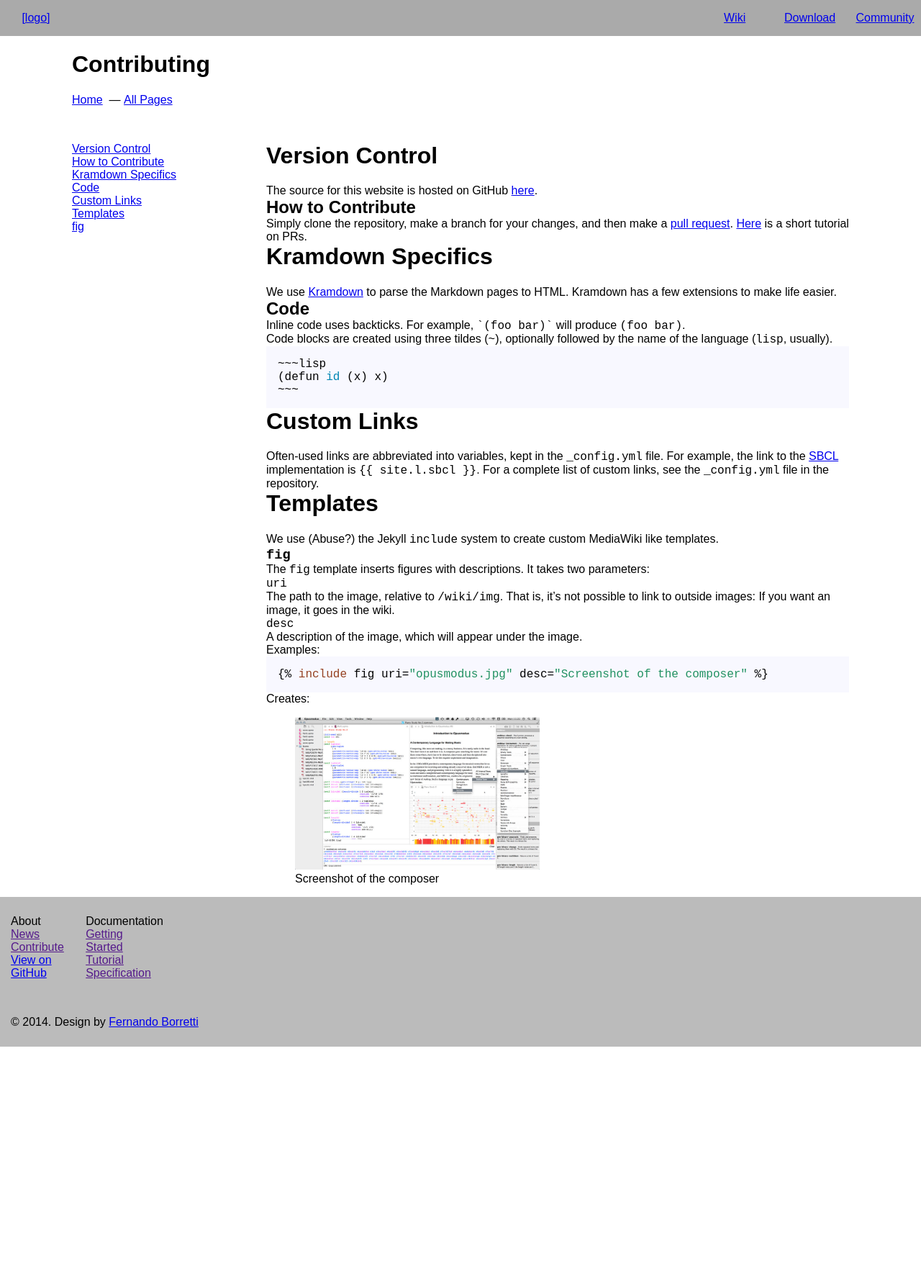
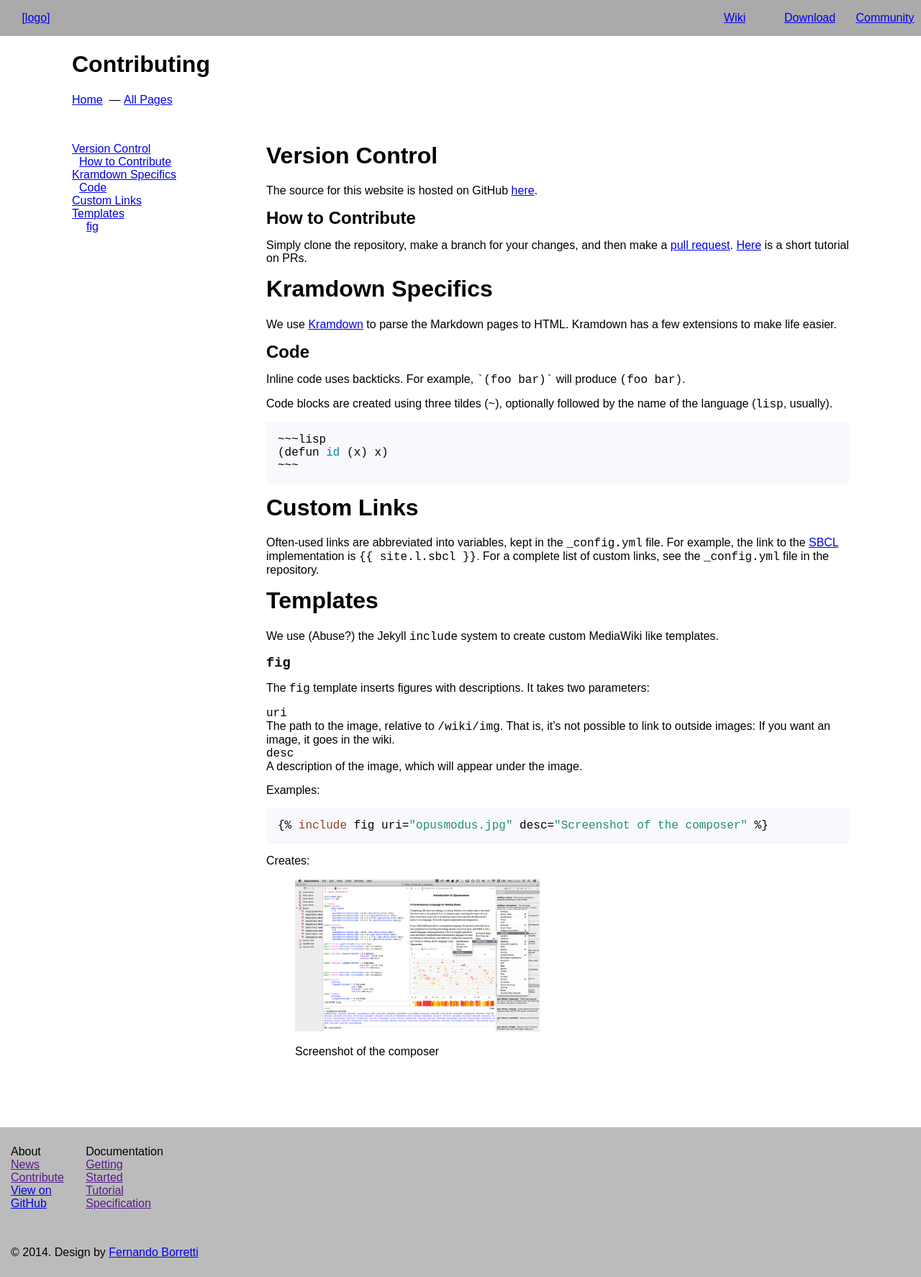
Before and after one commit to LispLang/lisplang.github.io, a Jekyll site: the page built from wiki/contributing.md, in a window 1280 px wide. Shown: the whole page at 72% size. Built offline with Jekyll 4.4.1, drawn with Linux system fonts in a browser that asks for light colours; nearby versions of some CDN libraries; before the commit the page ends 1454 px from its top, so only the background shows below that.

Commit message:
More wiki layout

```diff
--- a/_layouts/wiki.html
+++ b/_layouts/wiki.html
@@ -4,7 +4,7 @@ layout: default
 <main class="wiki">
   <header>
     <h1>{{ page.title }}</h1>
-    <ul class="links">
+    <ul>
       <li><a href="/wiki/index.html">Home</a></li>
       <li><a href="/wiki/all-pages.html">All Pages</a></li>
     </ul>
--- a/_sass/layout.scss
+++ b/_sass/layout.scss
@@ -131,14 +131,54 @@ footer {
       ul {
         list-style-type: none;
         padding-left: 0;
+
+        $toc-base-padding: 10px;
+
+        .toc-h2 {
+          padding-left: $toc-base-padding;
+        }
+
+        .toc-h3 {
+          padding-left: $toc-base-padding*2;
+        }
+
+        .toc-h4 {
+          padding-left: $toc-base-padding*3;
+        }
+
+        .toc-h5 {
+          padding-left: $toc-base-padding*4;
+        }
+
+        .toc-h6 {
+          padding-left: $toc-base-padding*5;
+        }
       }
     }
 
     article {
       @include column(9);
+      margin-bottom: 80px;
+      $internal-margins: 15px 0;
 
-      h1, h2, h3, h4, h5, h6 {
+      h1 {
         margin-top: 0;
+      }
+
+      h2, h3, h4, h5, h6 {
+        margin: $internal-margins;
+      }
+
+      p {
+        margin: $internal-margins;
+      }
+
+      pre {
+        margin: $internal-margins;
+      }
+
+      ul {
+        list-style-type: none;
       }
     }
   }
```
